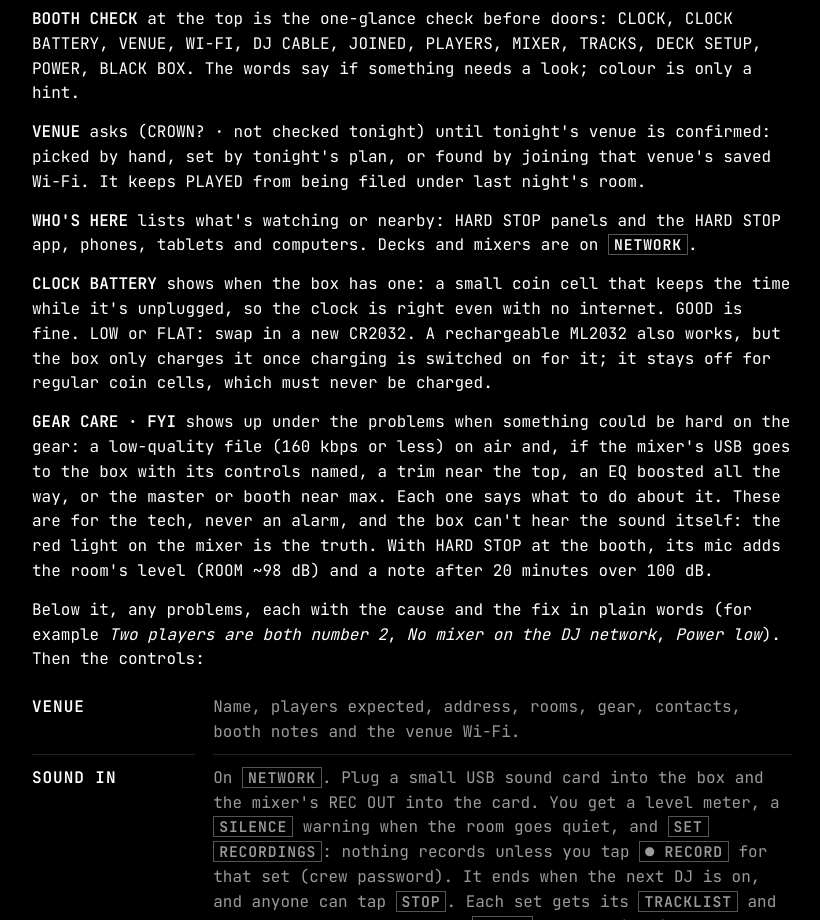
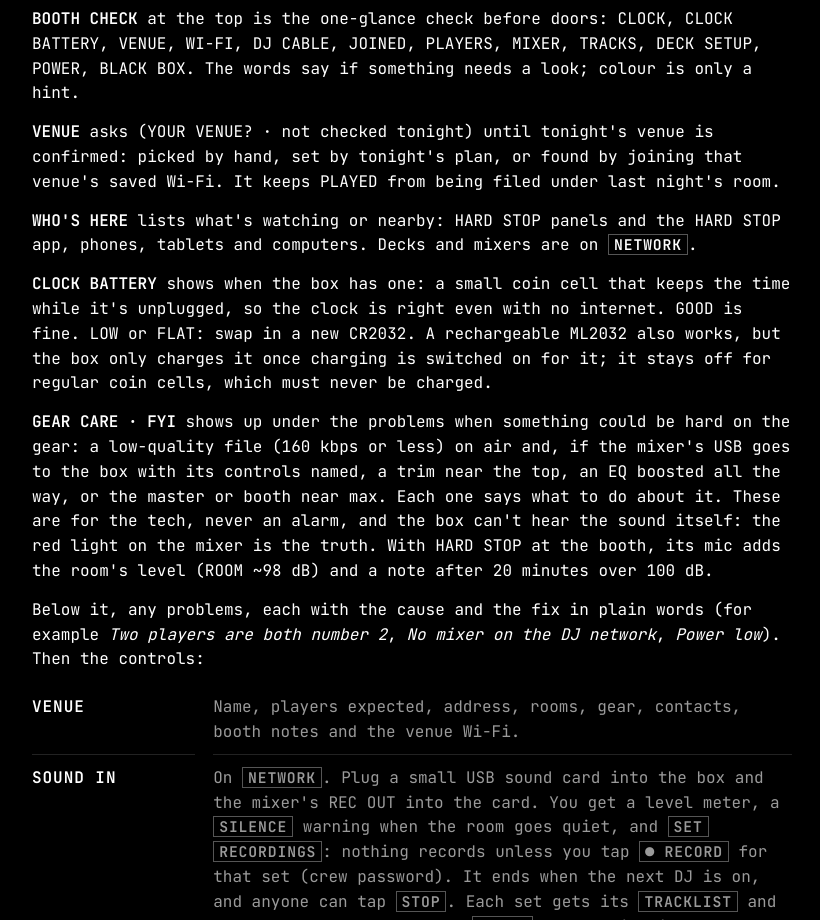
Before and after one commit to richerd22/ghostlink-site, a plain HTML site: page help/guide.html in a window 1280 px wide. Shown: the part 5520-6440 px from the top of the page, without its empty margins (80-900 px from the left). Drawn offline with Linux system fonts and the light colour scheme.

Commit message:
Update from ghostlink v0.4-73-gd1a8a63

```diff
--- a/help/guide.html
+++ b/help/guide.html
@@ -155,7 +155,7 @@
 
 <h2 id="status">STATUS</h2>
 <p><b>BOOTH CHECK</b> at the top is the one-glance check before doors: CLOCK, CLOCK BATTERY, VENUE, WI-FI, DJ CABLE, JOINED, PLAYERS, MIXER, TRACKS, DECK SETUP, POWER, BLACK BOX. The words say if something needs a look; colour is only a hint.</p>
-<p><b>VENUE</b> asks (CROWN? · not checked tonight) until tonight's venue is confirmed: picked by hand, set by tonight's plan, or found by joining that venue's saved Wi-Fi. It keeps PLAYED from being filed under last night's room.</p>
+<p><b>VENUE</b> asks (YOUR VENUE? · not checked tonight) until tonight's venue is confirmed: picked by hand, set by tonight's plan, or found by joining that venue's saved Wi-Fi. It keeps PLAYED from being filed under last night's room.</p>
 <p><b>WHO'S HERE</b> lists what's watching or nearby: HARD STOP panels and the HARD STOP app, phones, tablets and computers. Decks and mixers are on <b class="ui">NETWORK</b>.</p>
 <p><b>CLOCK BATTERY</b> shows when the box has one: a small coin cell that keeps the time while it's unplugged, so the clock is right even with no internet. GOOD is fine. LOW or FLAT: swap in a new CR2032. A rechargeable ML2032 also works, but the box only charges it once charging is switched on for it; it stays off for regular coin cells, which must never be charged.</p>
 <p><b>GEAR CARE · FYI</b> shows up under the problems when something could be hard on the gear: a low-quality file (160 kbps or less) on air and, if the mixer's USB goes to the box with its controls named, a trim near the top, an EQ boosted all the way, or the master or booth near max. Each one says what to do about it. These are for the tech, never an alarm, and the box can't hear the sound itself: the red light on the mixer is the truth. With HARD STOP at the booth, its mic adds the room's level (ROOM ~98 dB) and a note after 20 minutes over 100 dB.</p>
```
